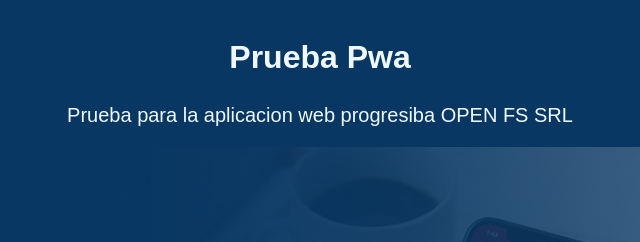
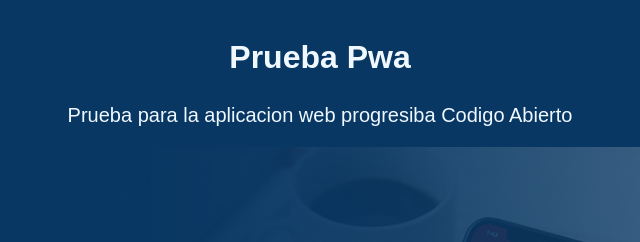
Before and after one commit to hmcarlosj/pwa-add, a plain HTML site: page index.html in a window 1280 px wide. Shown: the top 242 px of the page, 320-960 px from the left. Drawn offline with Linux system fonts and the light colour scheme.

Commit message:
Cambio Realizado

```diff
--- a/index.html
+++ b/index.html
@@ -21,7 +21,7 @@
         <h1>Prueba Pwa</h1>
         <p>
           Prueba para la aplicacion web progresiba
-          OPEN FS SRL
+          Codigo Abierto
         </p>
         <img src="./img/01.jpg" alt="pwa"/>
     </header>
```
